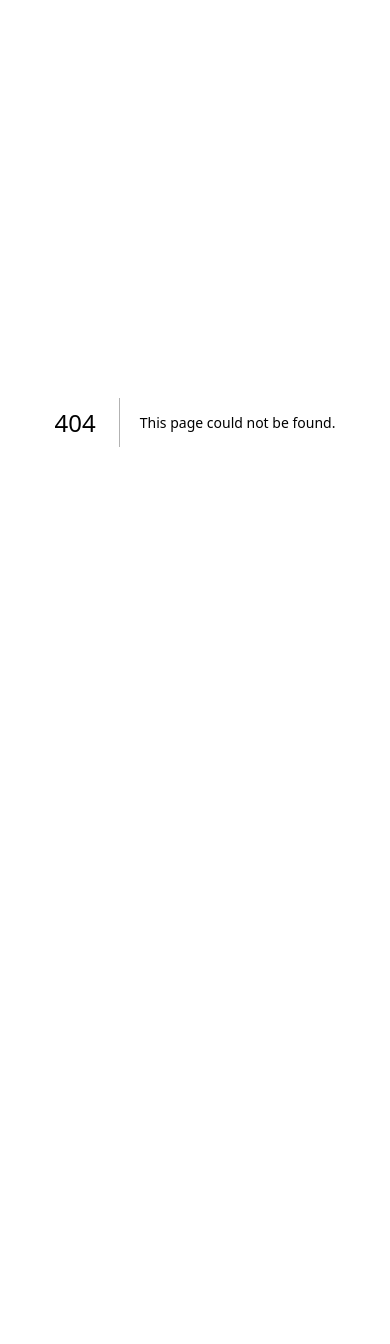
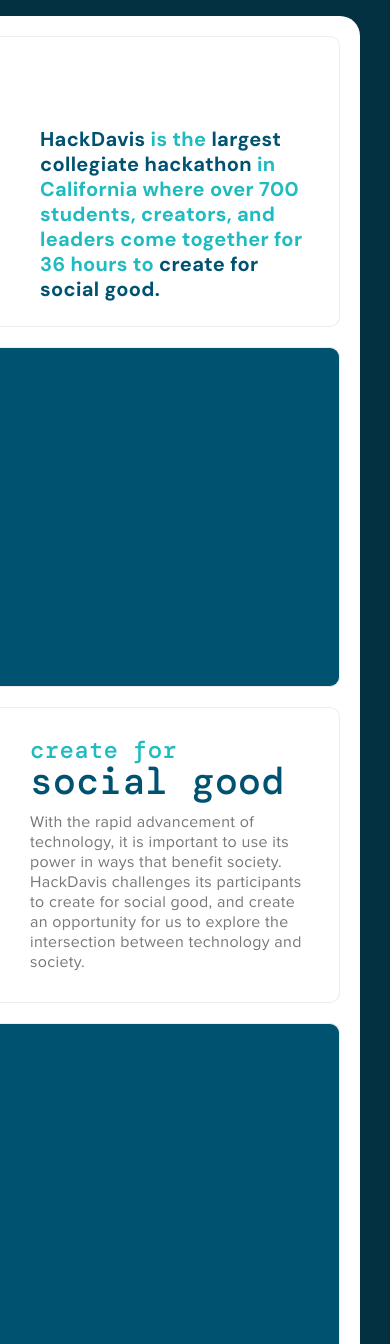
Before and after one commit to HackDavis/website-2023, a Next.js app: page /test in a window 390 px wide. Before the commit this address had no page. Shown: the top 1344 px of the page. Before the commit the page ends 844 px from the top, so only its background shows below. Built offline with nearby package versions, Linux system fonts and the light colour scheme.

Commit message:
add windows and finish text boxes on mobile
Co-Authored-By: Eric Ni <ecni19@users.noreply.github.com>
Co-Authored-By: Cameron Yee <Cameron327@users.noreply.github.com>

```diff
--- /dev/null
+++ b/src/components/bus/bus.tsx
@@ -0,0 +1,44 @@
+import React, { useEffect, useState } from 'react';
+import styles from '@/styles/bus/bus.module.scss';
+import { DesktopView, DefaultView, TabletView } from '@/lib/breakpoints';
+import WindowOne from './windowOne';
+import WindowTwo from './windowTwo';
+import WindowThree from './windowThree';
+import WindowFour from './windowFour';
+
+const Bus = () => {
+  const [mounted, setMounted] = useState(false);
+
+  useEffect(() => {
+    if (!mounted) {
+      setMounted(true);
+    }
+  }, [mounted]);
+
+  return (
+    <div
+      style={{
+        backgroundColor: '#043142',
+        paddingTop: 16,
+      }}
+    >
+      <div
+        style={{
+          backgroundColor: 'white',
+          // marginRight: 30,
+          marginRight: '7.6%',
+          // marginRight: 'min(7.6%, 30px)',
+          borderRadius: '0 20px 20px 0',
+          padding: '20px 20px 0 0',
+        }}
+      >
+        <WindowOne />
+        <WindowTwo />
+        <WindowThree />
+        <WindowFour />
+      </div>
+    </div>
+  );
+};
+
+export default Bus;
--- /dev/null
+++ b/src/components/bus/windowFour.tsx
@@ -0,0 +1,11 @@
+import React from 'react';
+import styles from '@/styles/bus/windowFour.module.scss';
+
+const WindowFour = () => (
+  <div className={styles.container}>
+    <div className={styles.fake}></div>
+    <div className={styles.fake}></div>
+  </div>
+);
+
+export default WindowFour;
--- /dev/null
+++ b/src/components/bus/windowOne.tsx
@@ -0,0 +1,34 @@
+import React from 'react';
+
+const WindowOne = () => (
+  <div
+    style={{
+      padding: '90px 30px 24px 40px',
+      border: '1.6px solid var(--color-grey-1)',
+      borderLeft: 'none',
+      borderRadius: '0 10px 10px 0',
+      marginBottom: 20,
+    }}
+  >
+    <p
+      style={{
+        fontSize: 20,
+        fontFamily: 'var(--dm-sans)',
+        lineHeight: 1.25,
+        letterSpacing: '0.02rem',
+        fontWeight: 700,
+        color: 'var(--color-teal-3)',
+      }}
+    >
+      HackDavis <span style={{ color: 'var(--color-teal-2)' }}>is the</span>{' '}
+      largest collegiate hackathon{' '}
+      <span style={{ color: 'var(--color-teal-2)' }}>
+        in California where over 700 students, creators, and leaders come
+        together for 36 hours to
+      </span>{' '}
+      create for social good.
+    </p>
+  </div>
+);
+
+export default WindowOne;
--- /dev/null
+++ b/src/components/bus/windowThree.tsx
@@ -0,0 +1,29 @@
+import React from 'react';
+import styles from '@/styles/bus/windowThree.module.scss';
+
+const WindowThree = () => (
+  <div className={styles.container}>
+    <div className={styles.fake}></div>
+    <div className={styles.info}>
+      <strong>
+        36<span className={styles.space}> </span>
+        <span>hours</span>
+      </strong>
+      <strong>
+        140+<span className={styles.space}> </span>
+        <span>projects</span>
+      </strong>
+      <strong>
+        700+<span className={styles.space}> </span>
+        <span>hackers</span>
+      </strong>
+      <strong>
+        $15,000+<span className={styles.space}> </span>
+        <span>prizes</span>
+      </strong>
+      <button type="button">View 2022 Winners</button>
+    </div>
+  </div>
+);
+
+export default WindowThree;
--- /dev/null
+++ b/src/components/bus/windowTwo.tsx
@@ -0,0 +1,22 @@
+import React from 'react';
+import styles from '@/styles/bus/windowTwo.module.scss';
+
+const WindowTwo = () => (
+  <div className={styles.container}>
+    <div className={styles.fake}></div>
+    <div className={styles.info}>
+      <h2>
+        create for
+        <span>social good</span>
+      </h2>
+      <p>
+        With the rapid advancement of technology, it is important to use its
+        power in ways that benefit society. HackDavis challenges its
+        participants to create for social good, and create an opportunity for us
+        to explore the intersection between technology and society.
+      </p>
+    </div>
+  </div>
+);
+
+export default WindowTwo;
--- /dev/null
+++ b/src/pages/test.tsx
@@ -0,0 +1,6 @@
+import Bus from '@/components/bus/bus';
+import React from 'react';
+
+const Test = () => <Bus />;
+
+export default Test;
--- /dev/null
+++ b/src/styles/bus/windowFour.module.scss
@@ -0,0 +1,18 @@
+@use "/src/styles/mixins" as *;
+
+.container {
+  @media screen and (min-width: 768px) {
+    display: flex;
+    align-items: stretch;
+  }
+}
+
+.fake {
+  border: 1.6px solid var(--color-grey-1);
+  border-left: none;
+  border-radius: 0 10px 10px 0;
+  margin-bottom: 20px;
+  background-color: var(--color-teal-3);
+  height: 340px;
+  width: 100%;
+}
--- /dev/null
+++ b/src/styles/bus/windowThree.module.scss
@@ -0,0 +1,51 @@
+@use "/src/styles/mixins" as *;
+
+.container {
+  @media screen and (min-width: 768px) {
+    display: flex;
+    align-items: stretch;
+  }
+}
+
+.fake {
+  border: 1.6px solid var(--color-grey-1);
+  border-left: none;
+  border-radius: 0 10px 10px 0;
+  margin-bottom: 20px;
+  background-color: var(--color-teal-3);
+  height: 340px;
+  width: 100%;
+}
+
+.info {
+  padding: 30px;
+  border: 1.6px solid var(--color-grey-1);
+  border-left: none;
+  border-radius: 0 10px 10px 0;
+  margin-bottom: 20px;
+
+  strong {
+    display: block;
+    @include fontFactory(var(--dm-mono), 30px, 500, var(--color-teal-3), 0, 39px);
+
+    > span {
+      color: var(--color-teal-2);
+
+      &.space {
+        letter-spacing: -0.24rem;
+      }
+    }
+
+    &:last-of-type {
+      margin-bottom: 24px;
+    }
+  }
+
+  button {
+    @include fontFactory(var(--proxima-nova), 16px, 700, var(--color-teal-5), 0.02rem, 1);
+    padding: 11px 21px;
+    border-radius: 100px;
+    background-color: var(--color-ducky);
+    box-shadow: 0px 9px 25px rgba(0, 0, 0, 0.15);
+  }
+}
--- /dev/null
+++ b/src/styles/bus/windowTwo.module.scss
@@ -0,0 +1,47 @@
+@use "/src/styles/mixins" as *;
+
+.container {
+  h2 {
+    @include fontFactory(var(--dm-mono), 24px, 500, var(--color-teal-2), 0.02rem, 1);
+    margin-bottom: 12px;
+
+    > span {
+      display: block;
+      font-size: 38px;
+      color: var(--color-teal-3);
+    }
+  }
+
+  p {
+    @include fontFactory(var(--proxima-nova), 16px, 400, var(--color-grey-2), 0.02rem, 1.25);
+  }
+
+  @media screen and (min-width: 768px) {
+    display: flex;
+    align-items: stretch;
+  }
+}
+
+.fake {
+  border: 1.6px solid var(--color-grey-1);
+  border-left: none;
+  border-radius: 0 10px 10px 0;
+  margin-bottom: 20px;
+  background-color: var(--color-teal-3);
+  height: 340px;
+  width: 100%;
+}
+
+.info {
+  padding: 30px;
+  border: 1.6px solid var(--color-grey-1);
+  border-left: none;
+  border-radius: 0 10px 10px 0;
+  margin-bottom: 20px;
+
+  @media screen and (min-width: 768px) {
+    display: flex;
+    flex-direction: column;
+    justify-content: center;
+  }
+}
--- a/src/styles/globals.scss
+++ b/src/styles/globals.scss
@@ -25,17 +25,17 @@ body {
 
 /* END RESET */
 
-
 // common colors
 :root {
   --color-cow: #9ee7e5;
   --color-ducky: #ffc53d;
   --color-bunny: #ffc5ab;
   --color-froggy: #afd157;
-  --color-teal-1: #005271;
-  --color-teal-2: #173a52;
-  --color-teal-3: #123041;
-  --color-turquoise-1: #1fbbc0;
-  --grey-1: #ededed;
-  --grey-2: #777777;
+  --color-teal-1: #9ee7e5;
+  --color-teal-2: #1fbbc0;
+  --color-teal-3: #005271;
+  --color-teal-4: #173a52;
+  --color-teal-5: #123041;
+  --color-grey-1: #ededed;
+  --color-grey-2: #777777;
 }
```
Also changed, not shown: src/styles/bus/bus.module.scss (added), src/styles/bus/windowOne.module.scss (added).
